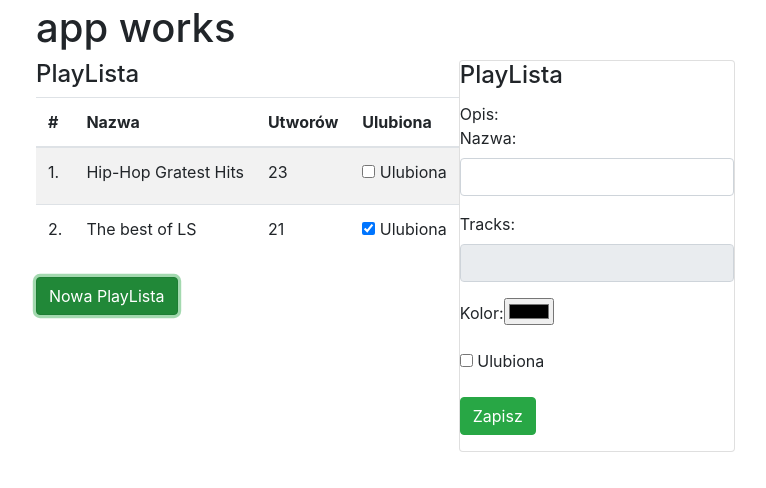
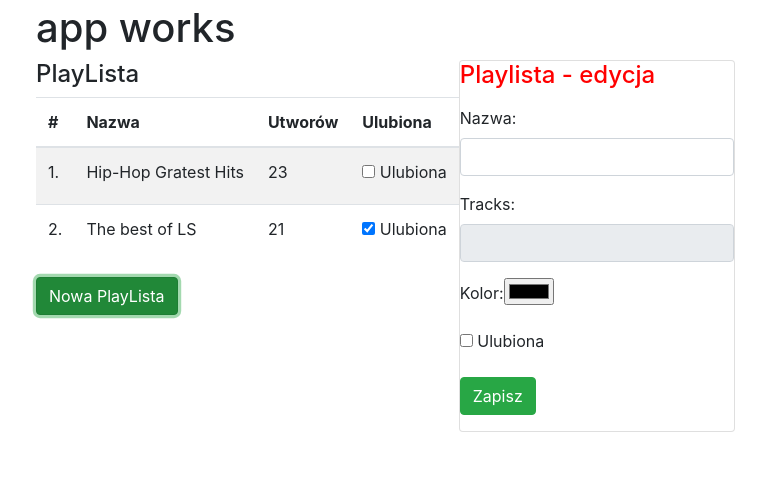
Before and after one commit to Lukszn/AngularApp, an Angular app: page / in a window 1280 px wide. Both pictures are taken after a click on the button "Nowa PlayLista". Shown: the top 488 px of the page, without its empty margins (34-800 px from the left). Built offline with nearby package versions, Linux system fonts and the light colour scheme.

Commit message:
added ng-content

```diff
--- a/src/app/play-lists/content-card.component.ts
+++ b/src/app/play-lists/content-card.component.ts
@@ -7,6 +7,7 @@ import { Component, OnInit, Input } from '@angular/core';
   <div class="card-block">
     <h4 class="card-title">{{title}}</h4>
     <p class="card-text">{{text}}</p>
+    <ng-content></ng-content>
   </div>
 </div>
   `,
@@ -25,6 +26,7 @@ export class ContentCardComponent implements OnInit {
 
   @Input()
   title = '';
+
   @Input('content')
   text = '';
 
--- a/src/app/play-lists/play-list-form.component.ts
+++ b/src/app/play-lists/play-list-form.component.ts
@@ -3,12 +3,7 @@ import { Component, OnInit, Input } from '@angular/core';
 @Component({
   selector: 'LS-play-list-form',
   template: `
-  <div class="card">
-  <div class="card-block">
-    <h4 class="card-title">PlayLista</h4>
-    <p class="card-text">Opis:</p>
-  </div>
-  <div class="card-block">
+  <div>
     <div class="form-group">
       <label>Nazwa:</label>
       <input type="text" [(ngModel)]="playList.name" class="form-control">
@@ -30,7 +25,7 @@ import { Component, OnInit, Input } from '@angular/core';
       <button class="btn btn-success float-xs-right" (click)="save($event)">Zapisz</button>
     </div>
   </div>
-</div>
+
   `,
   styles: []
 })
--- a/src/app/play-lists/play-lists.component.html
+++ b/src/app/play-lists/play-lists.component.html
@@ -18,11 +18,19 @@
 
     <div [ngSwitch]="mode">
 
-      <LS-content-card title="PlayLista" content="Wybierz PlayListę!" *ngSwitchDefault></LS-content-card>
+      <LS-content-card title="PlayLista" *ngSwitchDefault>
+        <p>Wybierz
+          <b>playlistę!</b>
+        </p>
+      </LS-content-card>
 
-      <LS-playlist-detail [playList]="selected" (editplaylist)="edit($event)" *ngSwitchCase="'selected'"></LS-playlist-detail>
+      <LS-content-card title="Playlista {{selected.name}}" *ngSwitchCase="'selected'">
+        <LS-playlist-detail [playList]="selected" (editplaylist)="edit($event)"></LS-playlist-detail>
+      </LS-content-card>
 
-      <LS-play-list-form [playList]="selected" *ngSwitchCase="'edit'"></LS-play-list-form>
+      <LS-content-card title="Playlista {{selected.name}} - edycja" *ngSwitchCase="'edit'">
+        <LS-play-list-form [playList]="selected"></LS-play-list-form>
+      </LS-content-card>
 
     </div>
   </div>
--- a/src/app/play-lists/playlist-detail.component.ts
+++ b/src/app/play-lists/playlist-detail.component.ts
@@ -3,15 +3,13 @@ import { Component, OnInit, Input, Output, EventEmitter } from '@angular/core';
 @Component({
   selector: 'LS-playlist-detail',
   template: `
-  <div class="card">
-  <div class="card-block">
-    <h4 class="card-title">PlayLista "{{playList.name}}"</h4>
+
+
     <p class="card-text">Wybrana PlayLista</p>
     <div class="form-group">
       <button class="btn btn-default float-xs-right" (click)="edit(playList)">Edytuj</button>
     </div>
-  </div>
-</div>
+
   `,
   styles: []
 })
```
